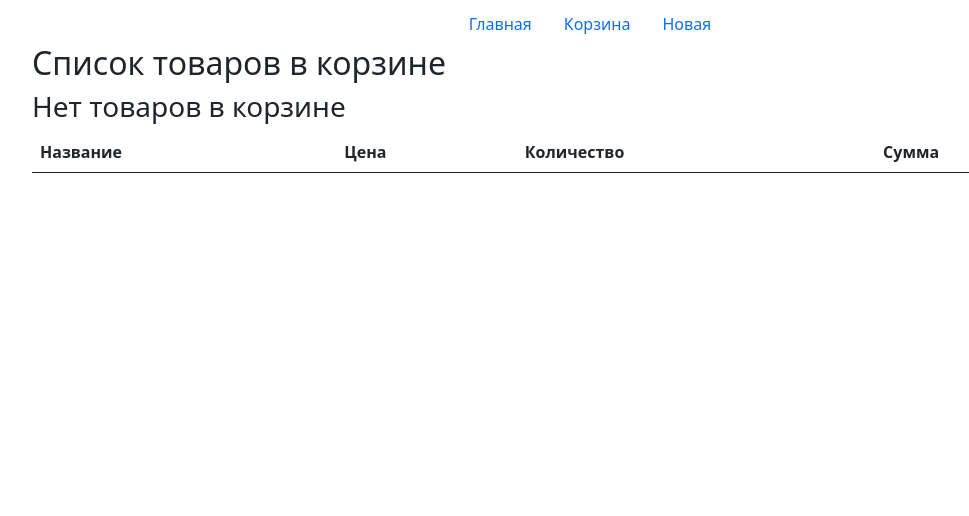
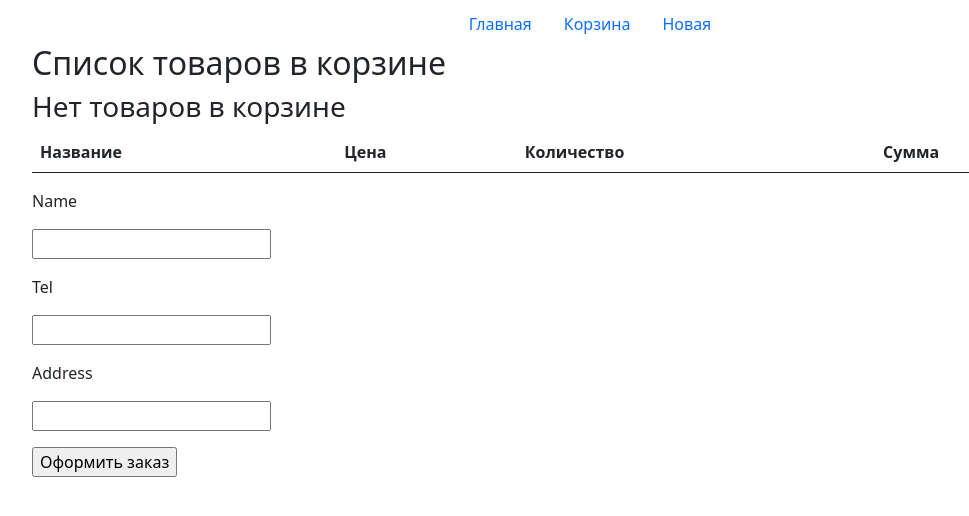
Before and after one commit to A-miin/hw_48, a Django app: page /basket/ in a window 1280 px wide. Shown: the top 516 px of the page, without its empty margins (50-1019 px from the left). Run offline with Django 3.2, Linux system fonts and the light colour scheme; data that the repository does not hold is empty; some libraries are stand-ins or nearby versions.

Commit message:
Add order

```diff
--- a/store/online_store/forms.py
+++ b/store/online_store/forms.py
@@ -1,6 +1,6 @@
 from django import forms
 
-from .models import Product
+from .models import Product, Order
 CATEGORY_CHOICES=[
     ('breakfast','завтрак'),
     ('first meal','первые блюда'),
@@ -21,3 +21,8 @@ class ProductSearchForm(forms.Form):
 
 class SearchForm(forms.Form):
     search_value = forms.CharField(max_length=100, required=False, label='Найти')
+
+class OrderForm(forms.ModelForm):
+    class Meta:
+        model=Order
+        fields=('name', 'tel', 'address')
--- a/store/online_store/models.py
+++ b/store/online_store/models.py
@@ -42,3 +42,24 @@ class CartProduct(models.Model):
             summa+=obj.summa()
 
         return summa
+
+class Order(models.Model):
+    name = models.CharField(max_length=128)
+    tel = models.CharField(max_length=128)
+    address = models.CharField(max_length=256)
+    created_at=models.DateTimeField(auto_now_add=True)
+
+    def __str__(self):
+        return self.name
+
+class ProductOrder(models.Model):
+    product = models.ForeignKey('online_store.Product', on_delete=models.CASCADE, related_name='orders')
+    order = models.ForeignKey('online_store.Order', on_delete=models.CASCADE, related_name='products')
+    qty = models.IntegerField(validators=[MinValueValidator(0)])
+
+    class Meta:
+        verbose_name='Заказ'
+        verbose_name_plural='Заказы'
+
+    def __str__(self):
+        return f'{self.order.name}:{self.product.name}-{self.qty}'
--- a/store/online_store/templates/basket/index.html
+++ b/store/online_store/templates/basket/index.html
@@ -30,4 +30,7 @@
     {% if products %}
         <h3>Итого {{ products.first.get_all }}</h3>
     {% endif %}
+    <form action="{% url 'order_create'  %}" method="POST">
+        {% include 'forms.html' with button_text="Оформить заказ" %}
+    </form>
 {% endblock content %}
--- a/store/online_store/urls.py
+++ b/store/online_store/urls.py
@@ -8,7 +8,8 @@ from .views import (
     DeleteProductView,
     AddToCartView,
     IndexCartView,
-    DeleteCartView
+    DeleteCartView,
+    CreateOrderView
 )
 
 urlpatterns = [
@@ -20,5 +21,7 @@ urlpatterns = [
     path('product/<int:pk>/delete', DeleteProductView.as_view(), name = 'product_delete'),
     path('basket/<int:pk>/add',AddToCartView.as_view(), name="add_to_cart"),
     path('basket/', IndexCartView.as_view(), name='cart_list'),
-    path('basket/<int:pk>/delete', DeleteCartView.as_view(), name='cart-delete')
+    path('basket/<int:pk>/delete', DeleteCartView.as_view(), name='cart-delete'),
+    path('order/new',CreateOrderView.as_view(), name='order_create')
+
 ]
--- a/store/online_store/views.py
+++ b/store/online_store/views.py
@@ -5,8 +5,8 @@ from django.urls import reverse, reverse_lazy
 from django.db.models import Q
 from django.utils.http import urlencode
 
-from .forms import ProductSearchForm, ProductForm, SearchForm
-from .models import Product, CATEGORY_CHOICES, CartProduct
+from .forms import ProductSearchForm, ProductForm, SearchForm, OrderForm
+from .models import Product, CATEGORY_CHOICES, CartProduct, ProductOrder, Order
 # Create your views here.
 class IndexProductView(ListView):
     template_name = 'product/index.html'
@@ -105,8 +105,34 @@ class IndexCartView(ListView):
     model = CartProduct
     context_object_name = 'products'
 
+    def get_context_data(self, **kwargs):
+        context = super().get_context_data(**kwargs)
+        context['form']=OrderForm()
+        return context
+
+
 class DeleteCartView(DeleteView):
     model = CartProduct
     success_url = reverse_lazy('cart_list')
     def get(self, request, *args, **kwargs):
         return self.delete(request, *args, **kwargs)
+
+class CreateOrderView(View):
+    def post(self, request, *args, **kwargs):
+        form = OrderForm(data=request.POST)
+        if form.is_valid():
+            order = Order.objects.create(
+                name=form.cleaned_data.get('name'),
+                tel=form.cleaned_data.get('tel'),
+                address=form.cleaned_data.get('address')
+            )
+            for product in CartProduct.objects.all():
+                product_order=ProductOrder.objects.create(order=order, product=product.product, qty=product.qty)
+                product_order.save()
+
+            CartProduct.objects.all().delete()
+            return redirect('product_list')
+        else:
+            print(form.errors)
+            print('errors')
+            return redirect('cart_list')
```
Also changed, not shown: store/online_store/admin.py (+6 -1 lines), store/online_store/migrations/0005_order_productorder.py (added).
